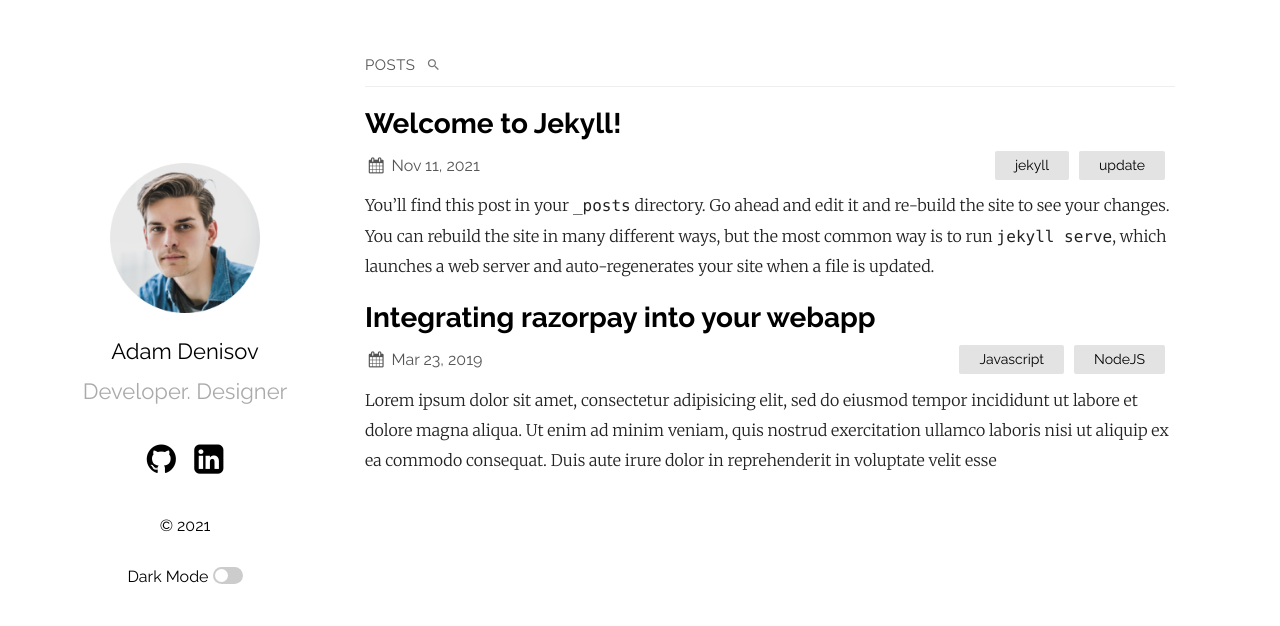
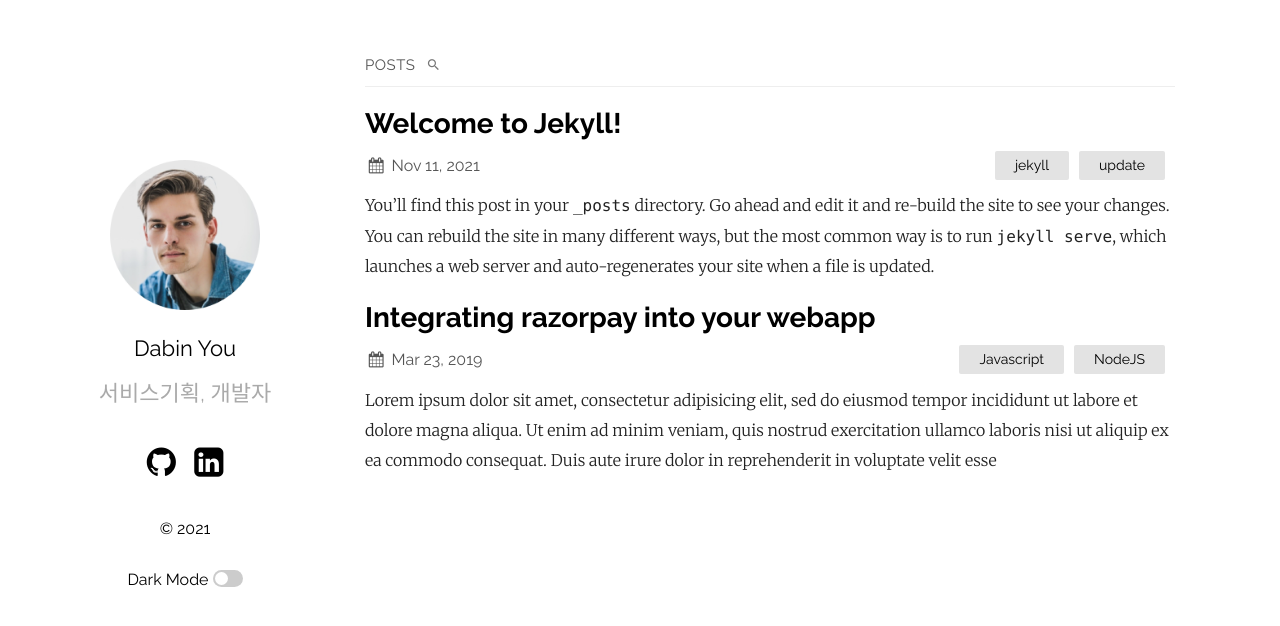
Before and after one commit to ydb2002/ydb2002.github.io, a Jekyll site: the page built from index.md, in a window 1280 px wide. Shown: the top 626 px of the page. Built offline with Jekyll 4.4.1, drawn with Linux system fonts in a browser that asks for light colours.

Commit message:
name change

```diff
--- a/_config.yml
+++ b/_config.yml
@@ -10,8 +10,8 @@ show_excerpts: true # set to true to show excerpts on the homepage
 sass:
   sass_dir: _sass
 plainwhite:
-  name: Adam Denisov
-  tagline: Developer. Designer
+  name: Dabin You
+  tagline: 서비스기획, 개발자
   date_format: "%b %-d, %Y"
   sitemap: true # set to true to generate sitemap.xml content
   search: true # set to true to enable searchbar
```
